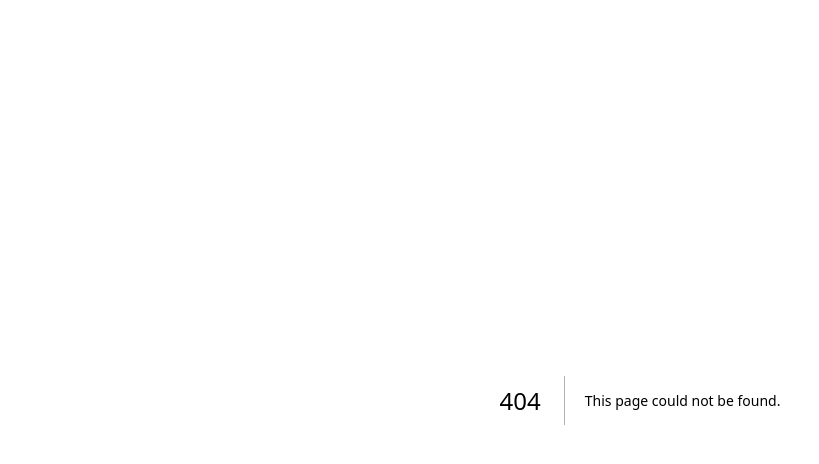
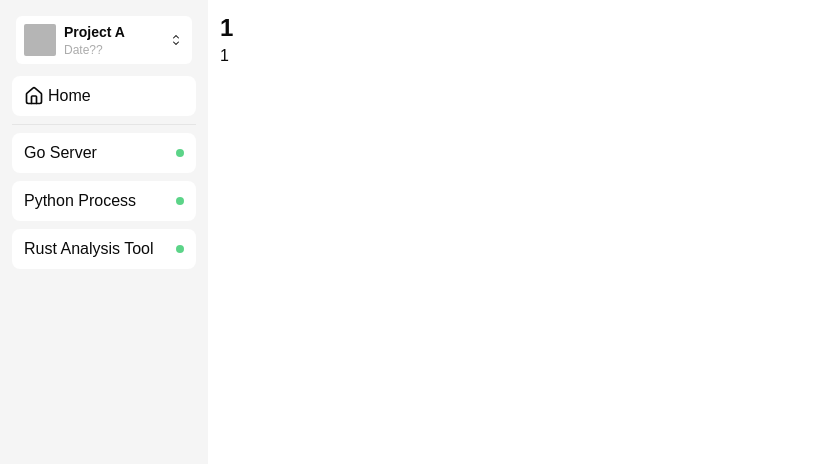
Before and after one commit to kshxtij/DurHack24, a Next.js app in the folder client/: page /service/1 in a window 1280 px wide. Before the commit this address had no page. Shown: the top 464 px of the page, without its empty margins (0-819 px from the left). Built offline with nearby package versions, Linux system fonts and the light colour scheme.

Commit message:
Integrate auth

```diff
--- a/client/app/layout.tsx
+++ b/client/app/layout.tsx
@@ -1,7 +1,11 @@
 import type { Metadata } from "next";
 import localFont from "next/font/local";
 import "./globals.css";
-import { UserProvider } from "@auth0/nextjs-auth0/client";
+import ProjectSwitcher from "@/components/project-switched";
+import Link from "next/link";
+import { House } from "lucide-react";
+import { Separator } from "@/components/ui/separator";
+import Providers from "@/components/providers";
 
 const geistSans = localFont({
   src: "./fonts/GeistVF.woff",
@@ -26,13 +30,43 @@ export default function RootLayout({
 }>) {
   return (
     <html lang="en">
-      <UserProvider>
-      <body
-        className={`${geistSans.variable} ${geistMono.variable} antialiased w-screen h-screen`}
-      >
-        {children}
-      </body>
-      </UserProvider>
+      <Providers>
+        <body
+          className={`${geistSans.variable} ${geistMono.variable} antialiased w-screen h-screen`}
+        >
+          <div className="flex w-full h-full">
+            <Sidebar />
+            <main className="flex-grow p-3">{children}</main>
+          </div>
+        </body>
+      </Providers>
     </html>
   );
 }
+
+function Sidebar() {
+  const nodes = ["Go Server", "Python Process", "Rust Analysis Tool"];
+  return (
+    <div className="h-full w-52 bg-accent p-3 flex flex-col gap-2">
+      <ProjectSwitcher />
+      <Link
+        href="/"
+        className="flex items-center gap-1 rounded-lg bg-background py-2 px-3"
+      >
+        <House size={20} />
+        Home
+      </Link>
+      <Separator />
+      {nodes.map((node) => (
+        <Link
+          key={node}
+          href="/"
+          className="flex items-center gap-1 rounded-lg bg-background py-2 px-3"
+        >
+          {node}
+          <div className="ml-auto w-2 h-2 rounded-full animate-pulse bg-green-500"></div>
+        </Link>
+      ))}
+    </div>
+  );
+}
--- a/client/app/page.tsx
+++ b/client/app/page.tsx
@@ -1,48 +1,8 @@
-import Link from "next/link";
-import { House } from "lucide-react";
-import { Separator } from "@/components/ui/separator";
-import ProjectSwitcher from "@/components/project-switched";
-
 export default function Home() {
   return (
-    <div className="flex w-full h-full">
-      <Sidebar />
-      <Main />
+    <div>
+      <h1 className="text-2xl font-bold">Home</h1>
+      Home
     </div>
   );
 }
-
-function Sidebar() {
-  const nodes = ["Go Server", "Python Process", "Rust Analysis Tool"];
-  return (
-    <div className="h-full w-52 bg-accent p-3 flex flex-col gap-2">
-      <ProjectSwitcher />
-      <Link
-        href="/"
-        className="flex items-center gap-1 rounded-lg bg-background py-2 px-3"
-      >
-        <House size={20} />
-        Home
-      </Link>
-      <Separator />
-      {nodes.map((node) => (
-        <Link
-          key={node}
-          href="/"
-          className="flex items-center gap-1 rounded-lg bg-background py-2 px-3"
-        >
-          {node}
-          <div className="ml-auto w-2 h-2 rounded-full animate-pulse bg-green-500"></div>
-        </Link>
-      ))}
-    </div>
-  );
-}
-
-function Main() {
-  return (
-    <div className="flex-grow h-full p-3">
-      <h1 className="text-2xl font-bold">Home</h1>
-    </div>
-  );
-}
--- /dev/null
+++ b/client/app/service/[id]/page.tsx
@@ -0,0 +1,10 @@
+export default function ServicePage({ params }: { params: { id: string } }) {
+  const id = params.id;
+
+  return (
+    <div>
+      <h1 className="text-2xl font-bold">{id}</h1>
+      {id}
+    </div>
+  );
+}
--- /dev/null
+++ b/client/components/providers.tsx
@@ -0,0 +1,6 @@
+import { UserProvider } from "@auth0/nextjs-auth0/client";
+import React, { PropsWithChildren } from "react";
+
+export default function Providers({ children }: PropsWithChildren) {
+  return <UserProvider>{children}</UserProvider>;
+}
```
Also changed, not shown: 1 other file (tests, documents, lock files or other folders).
